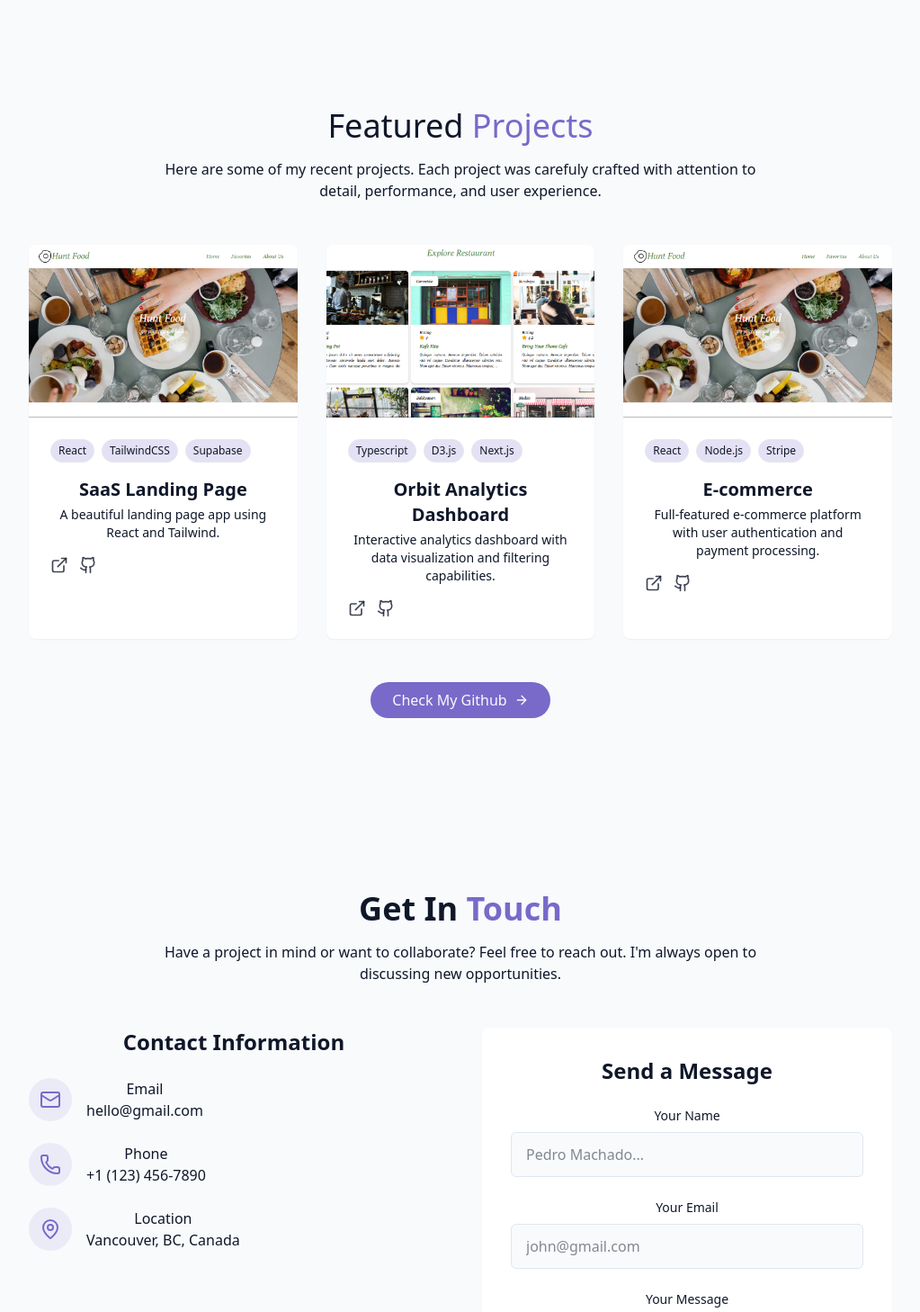
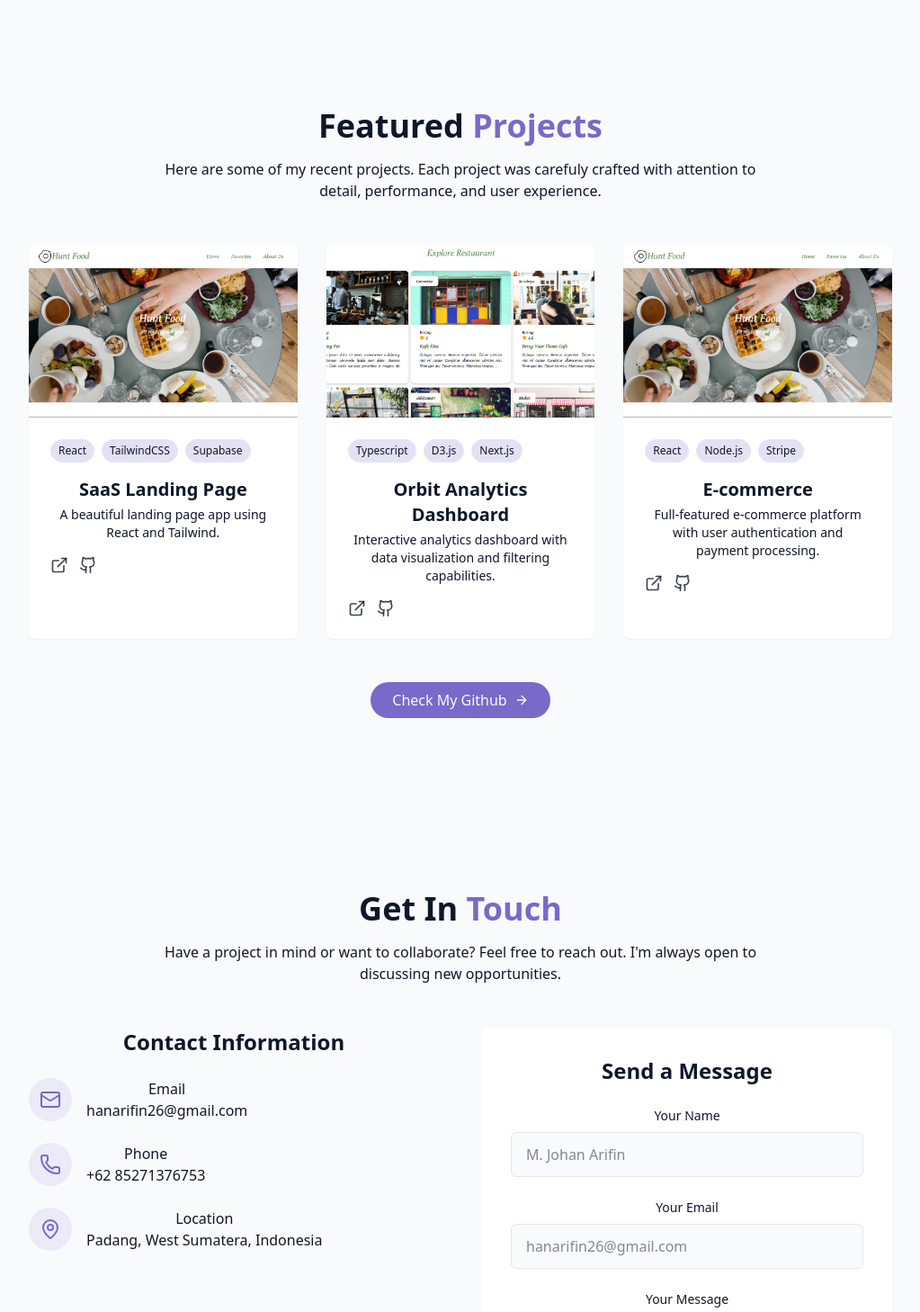
Before and after one commit to hanarfn/my-portfolio, a React (Vite) app: page / in a window 1280 px wide. Shown: the part 2440-3898 px from the top of the page at 90% size, without its empty margins (128-1151 px from the left). Built offline with nearby package versions, Linux system fonts and the light colour scheme.

Commit message:
fix: contact section

```diff
--- a/src/components/ContactSection.jsx
+++ b/src/components/ContactSection.jsx
@@ -60,7 +60,7 @@ export const ContactSection = () => {
                     href="mailto:hello@gmail.com"
                     className="text-muted-foreground hover:text-primary transition-colors"
                   >
-                    hello@gmail.com
+                    hanarifin26@gmail.com
                   </a>
                 </div>
               </div>
@@ -74,7 +74,7 @@ export const ContactSection = () => {
                     href="tel:+11234567890"
                     className="text-muted-foreground hover:text-primary transition-colors"
                   >
-                    +1 (123) 456-7890
+                    +62 85271376753
                   </a>
                 </div>
               </div>
@@ -85,7 +85,7 @@ export const ContactSection = () => {
                 <div>
                   <h4 className="font-medium"> Location</h4>
                   <a className="text-muted-foreground hover:text-primary transition-colors">
-                    Vancouver, BC, Canada
+                    Padang, West Sumatera, Indonesia
                   </a>
                 </div>
               </div>
@@ -131,7 +131,7 @@ export const ContactSection = () => {
                   name="name"
                   required
                   className="w-full px-4 py-3 rounded-md border border-input bg-background focus:outline-hidden foucs:ring-2 focus:ring-primary"
-                  placeholder="Pedro Machado..."
+                  placeholder="M. Johan Arifin"
                 />
               </div>
 
@@ -149,7 +149,7 @@ export const ContactSection = () => {
                   name="email"
                   required
                   className="w-full px-4 py-3 rounded-md border border-input bg-background focus:outline-hidden foucs:ring-2 focus:ring-primary"
-                  placeholder="john@gmail.com"
+                  placeholder="hanarifin26@gmail.com"
                 />
               </div>
 
--- a/src/components/ProjectsSection.jsx
+++ b/src/components/ProjectsSection.jsx
@@ -34,7 +34,7 @@ export const ProjectsSection = () => {
     return (
         <section id="projects" className="py-24 px-4 relative">
             <div className="container mx-auto max-w-5xl">
-                <h2 className="text-3xl md:text-4xl fonr-bold mb-4 text-center">
+                <h2 className="text-3xl md:text-4xl font-bold mb-4 text-center">
                     Featured <span className="text-primary"> Projects </span>
                 </h2>
 
--- a/src/components/ui/toaster.jsx
+++ b/src/components/ui/toaster.jsx
@@ -30,4 +30,4 @@ export function Toaster() {
       <ToastViewport />
     </ToastProvider>
   );
-}
+};
--- a/vite.config.js
+++ b/vite.config.js
@@ -3,12 +3,14 @@ import react from '@vitejs/plugin-react'
 import tailwindcss from '@tailwindcss/vite'
 import path from 'path'
 
-// https://vite.dev/config/
 export default defineConfig({
   plugins: [react(), tailwindcss()],
   resolve: {
     alias: {
-      "@": path.resolve(__dirname, "./scr"),
+      "@": path.resolve(__dirname, "./src"),
+      "@components": path.resolve(__dirname, "./src/components"),
+      "@hooks": path.resolve(__dirname, "./src/hooks"),
+      "@lib": path.resolve(__dirname, "./src/lib"),
     },
   },
 })
```
